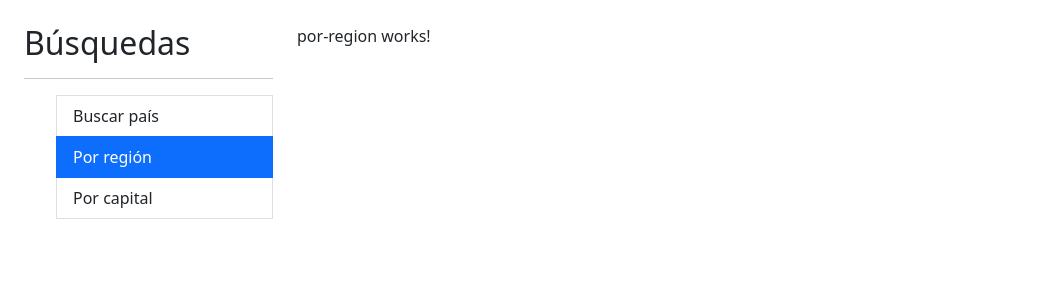
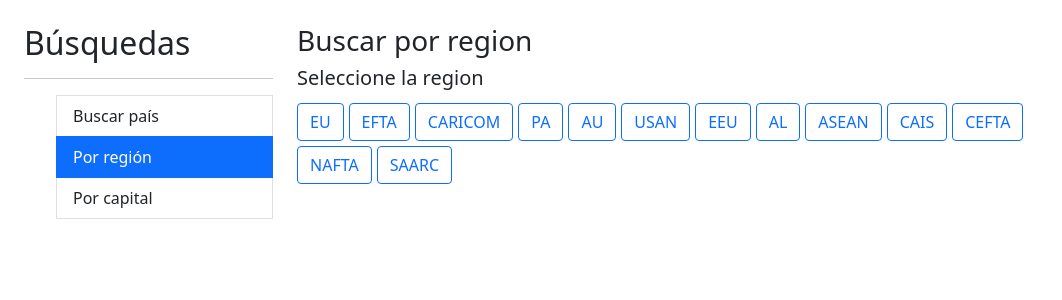
Before and after one commit to IsidroSE/paisesApp, an Angular app: page /region in a window 1280 px wide. Shown: the top 300 px of the page, without its empty margins (0-1062 px from the left). Built offline with nearby package versions, Linux system fonts and the light colour scheme.

Commit message:
add page porRegion

```diff
--- a/src/app/pais/pages/por-region/por-region.component.html
+++ b/src/app/pais/pages/por-region/por-region.component.html
@@ -1 +1,31 @@
-<p>por-region works!</p>
+<h3>Buscar por region <small> {{ regionActiva | titlecase }} </small></h3>
+
+<h5>Seleccione la region</h5>
+
+<div class="row">
+    <div class="col">
+        <!-- [class.btn-primary]="region === regionActiva" -->
+        <!-- [ngClass]="{
+            'btn-primary': regionActiva === region,
+            'bin-outline-primary': regionActiva !== region
+        }" -->
+        <!-- [class]="nombreFuncionQueDevuelvaLasClases()" -->
+        <button
+        *ngFor="let region of regiones"
+        class="btn"
+        [class]="getClaseCSS(region)"
+        (click)="activarRegion( region )">
+            {{ region }}
+        </button>
+    </div>
+</div>
+
+<div class="alert alert-danger" *ngIf="hayError">
+    No se encontró nada con el término {{ this.regionActiva }}
+</div>
+
+<div class="row">
+    <div class="col">
+        <app-pais-tabla [paises]="paises"></app-pais-tabla>
+    </div>
+</div>
--- a/src/app/pais/pages/por-region/por-region.component.ts
+++ b/src/app/pais/pages/por-region/por-region.component.ts
@@ -1,16 +1,53 @@
-import { Component, OnInit } from '@angular/core';
+import { Component } from '@angular/core';
+
+import { Country } from '../../interfaces/pais.interface';
+import { PaisService } from '../../services/pais.service';
 
 @Component({
   selector: 'app-por-region',
   templateUrl: './por-region.component.html',
   styles: [
+    `
+    button {
+      margin-right: 5px;
+      margin-top: 5px;
+    }
+    `
   ]
 })
-export class PorRegionComponent implements OnInit {
+export class PorRegionComponent {
 
-  constructor() { }
+  regiones: string[] = ['EU','EFTA','CARICOM','PA','AU','USAN','EEU','AL','ASEAN','CAIS','CEFTA','NAFTA','SAARC'];
+  regionActiva: string = '';
+  hayError: boolean = false;
+  paises: Country[] = [];
 
-  ngOnInit(): void {
+  constructor( private paisService: PaisService ) { }
+
+  getClaseCSS (region: string ): string {
+    return (region === this.regionActiva) ? 'btn-primary' : 'btn-outline-primary';
   }
 
+  activarRegion ( region: string ) {
+    this.regionActiva = region;
+    this.buscar(region);
+  }
+
+  private buscar(termino: string) {
+    this.hayError = false;
+
+    this.paisService.buscarRegion(termino).subscribe(
+      (paises) => {
+        console.log(paises);
+        this.paises = paises;
+      }, (err) => {
+        console.log(err);
+        this.hayError = true;
+        this.paises = [];
+      }
+    )
+  }
+
+
+
 }
--- a/src/app/pais/services/pais.service.ts
+++ b/src/app/pais/services/pais.service.ts
@@ -30,4 +30,10 @@ export class PaisService {
     return this.http.get<Country>(url);
   }
 
+  buscarRegion (region: string ): Observable<Country[]> {
+    const url = `${ this.apiUrl }/regionalbloc/${ region }`;
+
+    return this.http.get<Country[]>(url);
+  }
+
 }
```
